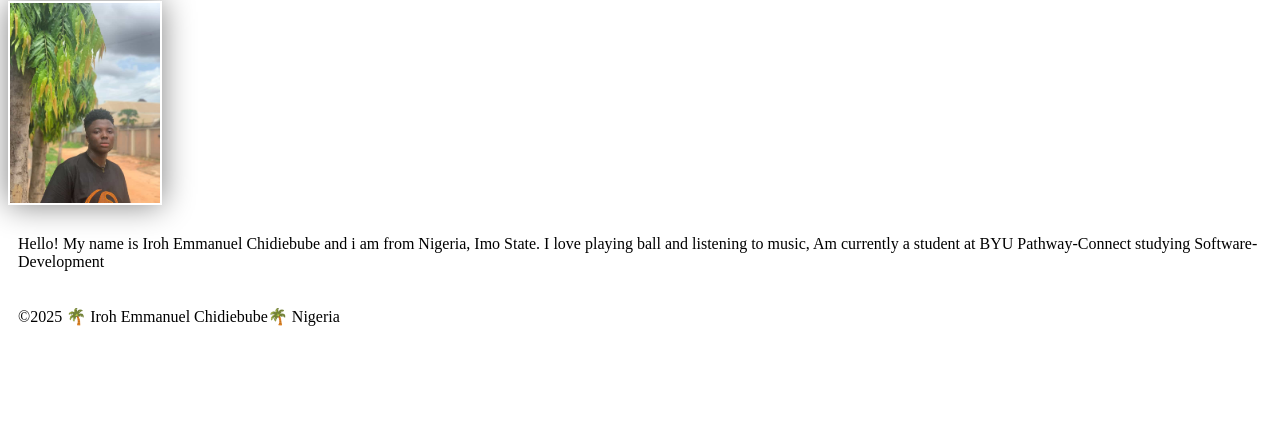
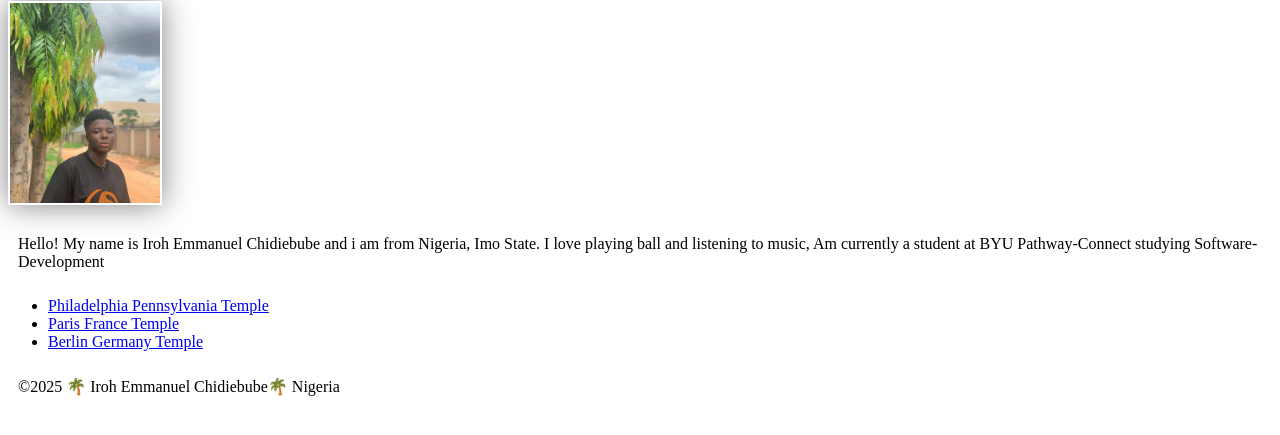
Before and after one commit to emma-tech14/wdd130, a plain HTML site: page index.html in a window 1280 px wide. Shown: the part 125-560 px from the top of the page. Drawn offline with Linux system fonts and the light colour scheme.

Commit message:
corrected verion of wdd30\styles

```diff
--- a/index.html
+++ b/index.html
@@ -21,6 +21,13 @@
         <img src="week01/images/profile.jpg" alt="Hello, my name is Iroh Emmanuel Chidiebube" width="200">
         <p>Hello! My name is Iroh Emmanuel Chidiebube and i am from Nigeria, Imo State. I love playing ball and
             listening to music, Am currently a student at BYU Pathway-Connect studying Software-Development</p>
+        <u1>
+            <ul>
+                <li><a href="https://www.churchofjesuschrist.org/temples/details/philadelphia-pennsylvania-temple" target="_blank">Philadelphia Pennsylvania Temple</a></li>
+                <li><a href="https://www.churchofjesuschrist.org/temples/details/paris-france-temple" target="_blank">Paris France Temple</a></li>
+                <li><a href="https://www.churchofjesuschrist.org/temples/details/lima-peru-los-olivos-temple" target="_blank">Berlin Germany Temple</a></li>
+            </ul>
+        </u1>
     </main>
     <footer>
         <p>©2025 🌴 Iroh Emmanuel Chidiebube🌴 Nigeria</p>
--- a/styles/styles.css
+++ b/styles/styles.css
@@ -14,7 +14,7 @@ nav a {
     padding: 20px;
 }
 hi {
-    colour: var(--colour);
+    color: var(--colour);
 }
 img {
     width: 150px;
```
